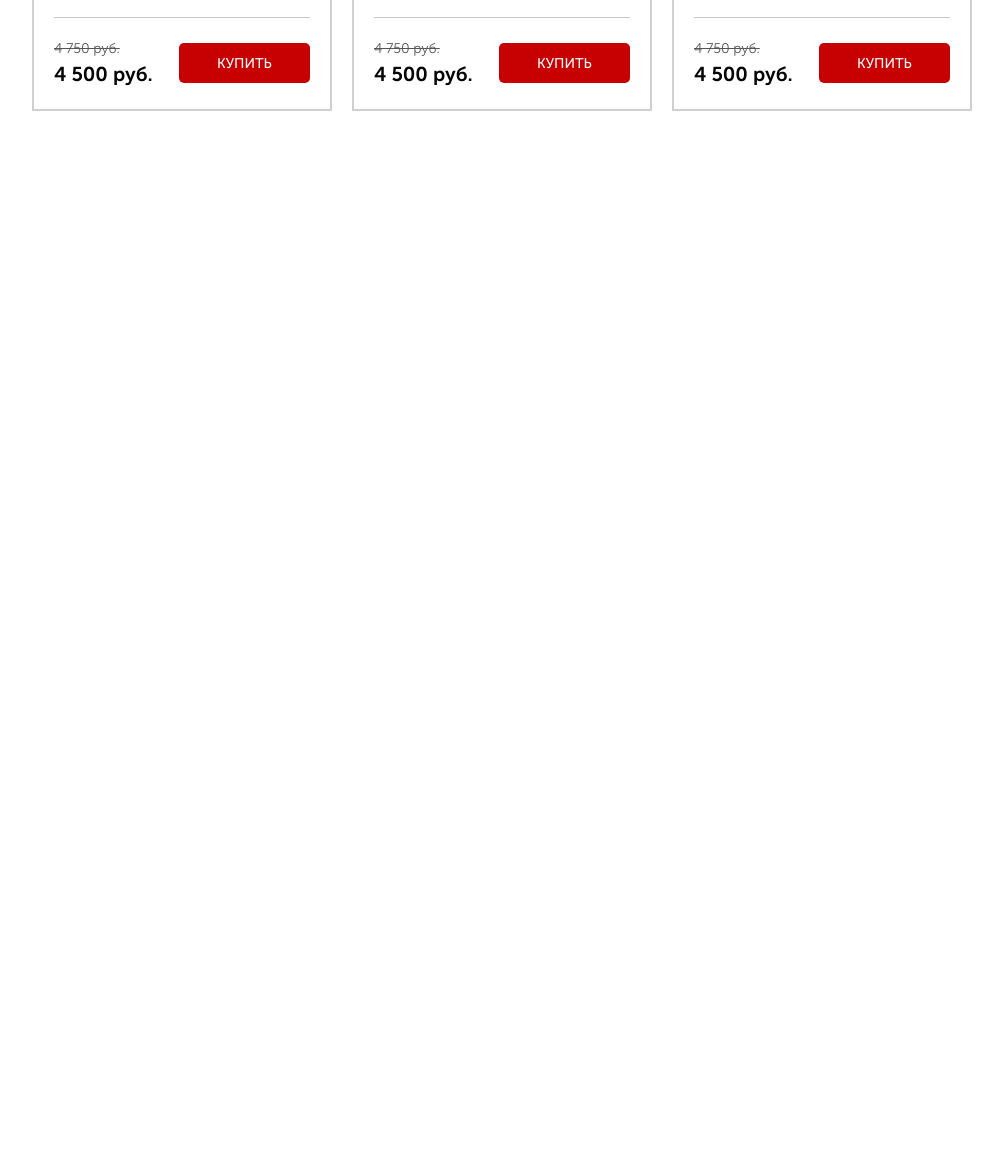
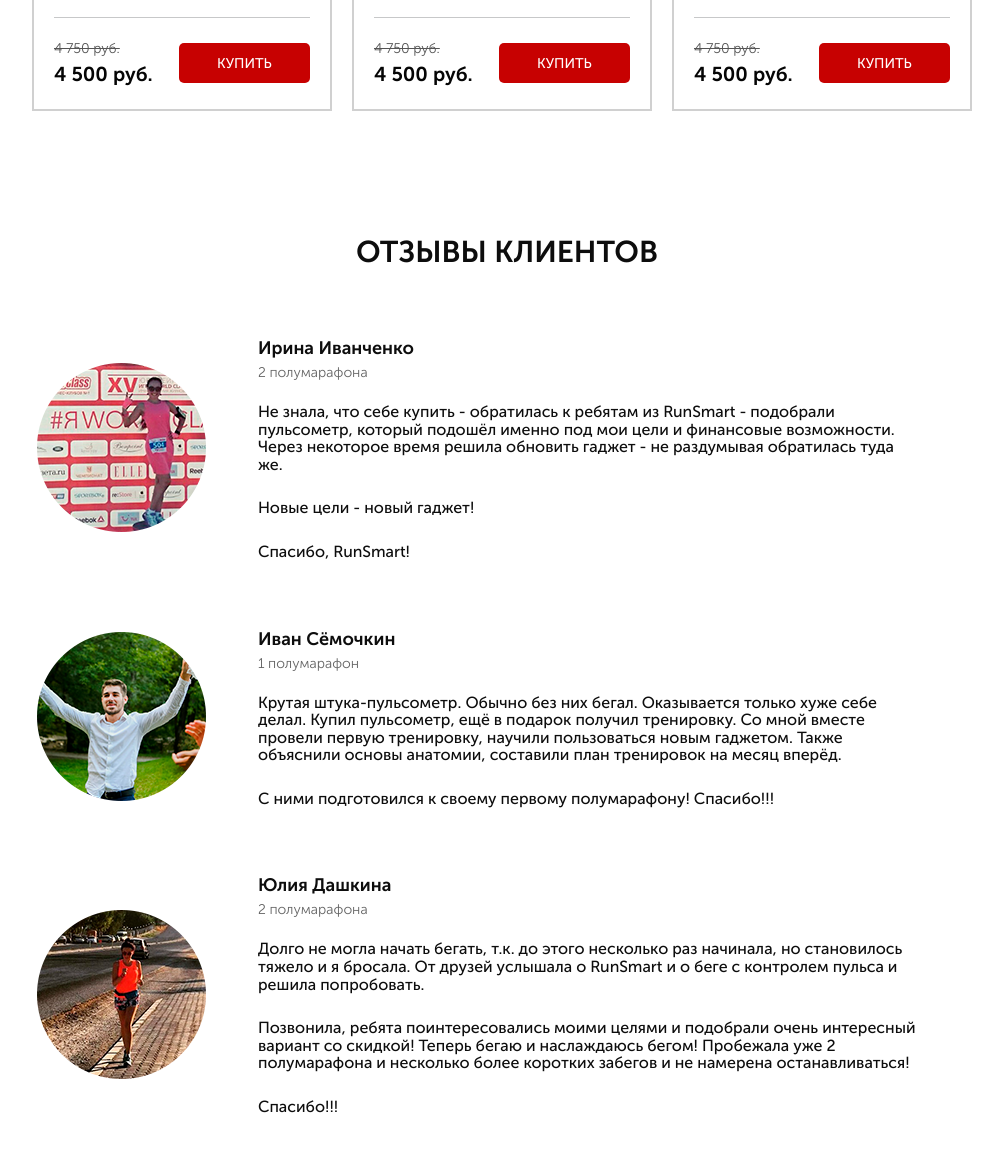
Before and after one commit to NodalHGK/nodalhgk.github.io, a plain HTML site: page RunSmart/src/index.html in a window 1280 px wide. Shown: the part 3131-4283 px from the top of the page, without its empty margins (133-1136 px from the left). Before the commit the page ends 3365 px from the top, so only its background shows below. Drawn offline with nearby package versions, Linux system fonts and the light colour scheme.

Commit message:
add reviews

```diff
--- a/RunSmart/src/index.html
+++ b/RunSmart/src/index.html
@@ -477,6 +477,67 @@
             </div>
         </div>
     </section>
+    <section class="reviews">
+        <div class="container">
+            <h2 class="reviews__title">
+                отзывы клиентов
+            </h2>
+            <div class="reviews__wrapper">
+                <img src="img/reviews/reviews_1.png" alt="" class="reviews__img">
+                <div class="reviews__box">
+                    <div class="reviews__name">
+                        Ирина Иванченко
+                    </div>
+                    <div class="reviews__achievements">
+                        2 полумарафона
+                    </div>
+                    <div class="reviews__text">
+                        Не знала, что себе купить - обратилась к ребятам из RunSmart - подобрали пульсометр, который подошёл именно под мои цели и финансовые возможности.
+                        Через некоторое время решила обновить гаджет - не раздумывая обратилась туда же.
+
+                            <span>Новые цели - новый гаджет!</span>
+
+                            <span>Спасибо, RunSmart!</span>
+                    </div>
+                </div>
+            </div>
+            <div class="reviews__wrapper">
+                <img src="img/reviews/reviews_2.png" alt="" class="reviews__img">
+                <div class="reviews__box">
+                    <div class="reviews__name">
+                        Иван Сёмочкин
+                    </div>
+                    <div class="reviews__achievements">
+                        1 полумарафон
+                    </div>
+                    <div class="reviews__text">
+                        Крутая штука-пульсометр. Обычно без них бегал. Оказывается только хуже себе делал.
+                        Купил пульсометр, ещё в подарок получил тренировку. Со мной вместе провели первую тренировку, научили пользоваться новым гаджетом. Также объяснили основы анатомии, составили план тренировок на месяц вперёд.
+                        <span>С ними подготовился к своему первому полумарафону! Спасибо!!!</span>
+
+                    </div>
+                </div>
+            </div>
+            <div class="reviews__wrapper">
+                <img src="img/reviews/reviews_3.png" alt="" class="reviews__img">
+                <div class="reviews__box">
+                    <div class="reviews__name">
+                        Юлия Дашкина
+                    </div>
+                    <div class="reviews__achievements">
+                        2 полумарафона
+                    </div>
+                    <div class="reviews__text">
+                        Долго не могла начать бегать, т.к. до этого несколько раз начинала, но становилось тяжело и я бросала. От друзей услышала о RunSmart и о беге с контролем пульса и решила попробовать.
+                        <span>Позвонила, ребята поинтересовались моими целями и подобрали очень интересный вариант со скидкой! Теперь бегаю и наслаждаюсь бегом! Пробежала уже 2 полумарафона и несколько более коротких забегов и не намерена останавливаться!</span>
+
+                        <span>Спасибо!!!</span>
+
+                    </div>
+                </div>
+            </div>
+        </div>
+    </section>
     <script src="https://cdnjs.cloudflare.com/ajax/libs/tiny-slider/2.9.2/min/tiny-slider.js"></script>
     <script src="https://ajax.googleapis.com/ajax/libs/jquery/1.12.4/jquery.min.js"></script>
     <script src="js/script.js"></script>
--- a/RunSmart/src/js/script.js
+++ b/RunSmart/src/js/script.js
@@ -47,3 +47,18 @@ document.querySelector('.next').addEventListener('click', function () {
 
   });
   })(jQuery);
+
+  const hiddenElements = document.querySelectorAll('.reviews__wrapper');
+
+  function checkVisibility() {
+    hiddenElements.forEach((element) => {
+      const rect = element.getBoundingClientRect();
+      if (rect.top < window.innerHeight && rect.bottom > 0) {
+        element.classList.add('reviews__wrapper_visible'); // Добавляем класс для появления
+      }
+    });
+  }
+
+  window.addEventListener('scroll', checkVisibility);
+
+  checkVisibility();
--- /dev/null
+++ b/RunSmart/src/sass/blocks/_review.scss
@@ -0,0 +1,55 @@
+.reviews {
+    padding-bottom: 60px;
+    &__title {
+        font-size: 30px;
+        font-weight: 700;
+        color: rgb(13, 13, 13);
+        text-transform: uppercase;
+        text-align: center;
+    }
+    &__wrapper {
+        display: flex;
+        margin-top: 65px;
+        width: 890px;
+        justify-content: space-between;
+        align-items: center;
+        opacity: 0;
+        transform: translateY(20px);
+        transition: opacity 2.5s, transform 0.5s;
+
+        .reviews__img {
+            height: 169px;
+            margin-right: 52px;
+            margin-left: 5px;
+        }
+        .reviews__box {
+            .reviews__name {
+                font-size: 18px;
+                font-weight: 700;
+                color: rgb(13, 13, 13);
+                text-align: left;
+            }
+            .reviews__achievements {
+                font-size: 14px;
+                font-weight: 300;
+                color: rgb(100, 100, 100);
+                text-align: left;
+            }
+            .reviews__text {
+                margin-top: 20px;
+                font-size: 16px;
+                color: rgb(13, 13, 13);
+                line-height: 1.1;
+                text-align: left;
+                span {
+                    display: block;
+                    margin-top: 26px;
+                }
+            }
+        }
+    }
+    &__wrapper_visible {
+        opacity: 1;
+        transform: translateY(0);
+    }
+}
--- a/RunSmart/src/sass/style.scss
+++ b/RunSmart/src/sass/style.scss
@@ -7,6 +7,7 @@
 @forward    "blocks/forms";
 @forward    "blocks/carousel";
 @forward    "blocks/catalog";
+@forward    "blocks/review";
 @forward    "media";
 *{
     margin: 0px;
```
Also changed, not shown: RunSmart/src/css/style.min.css.
